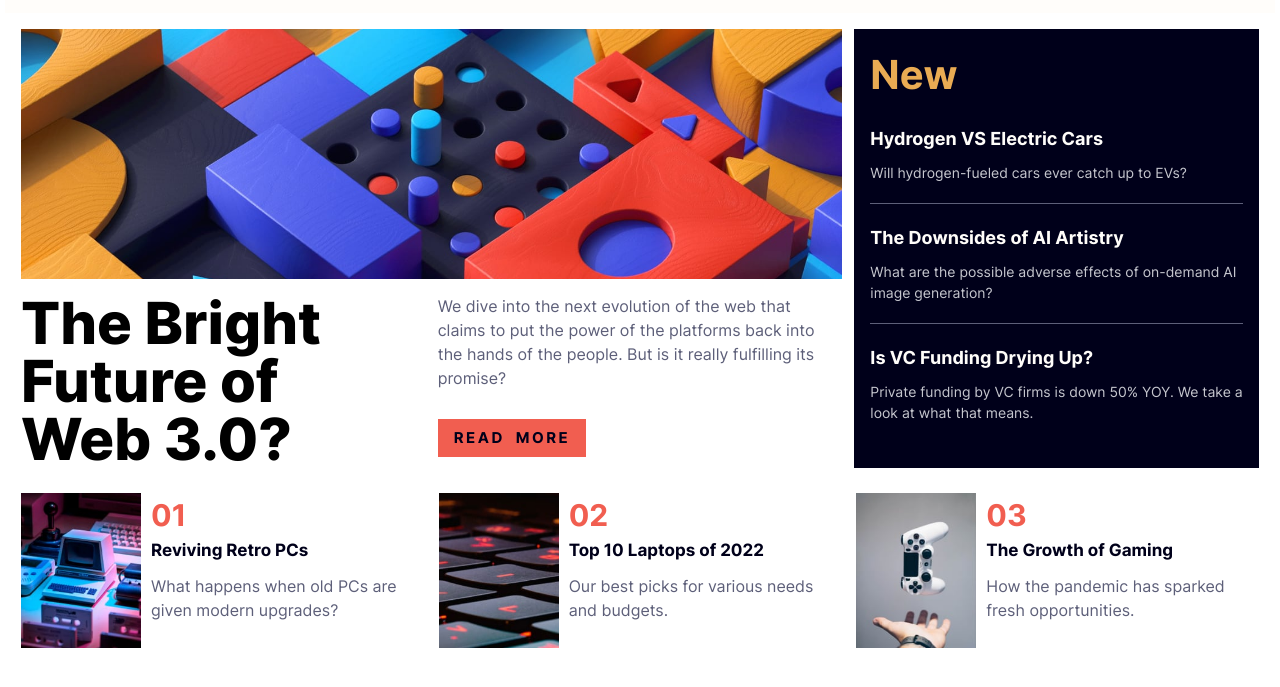
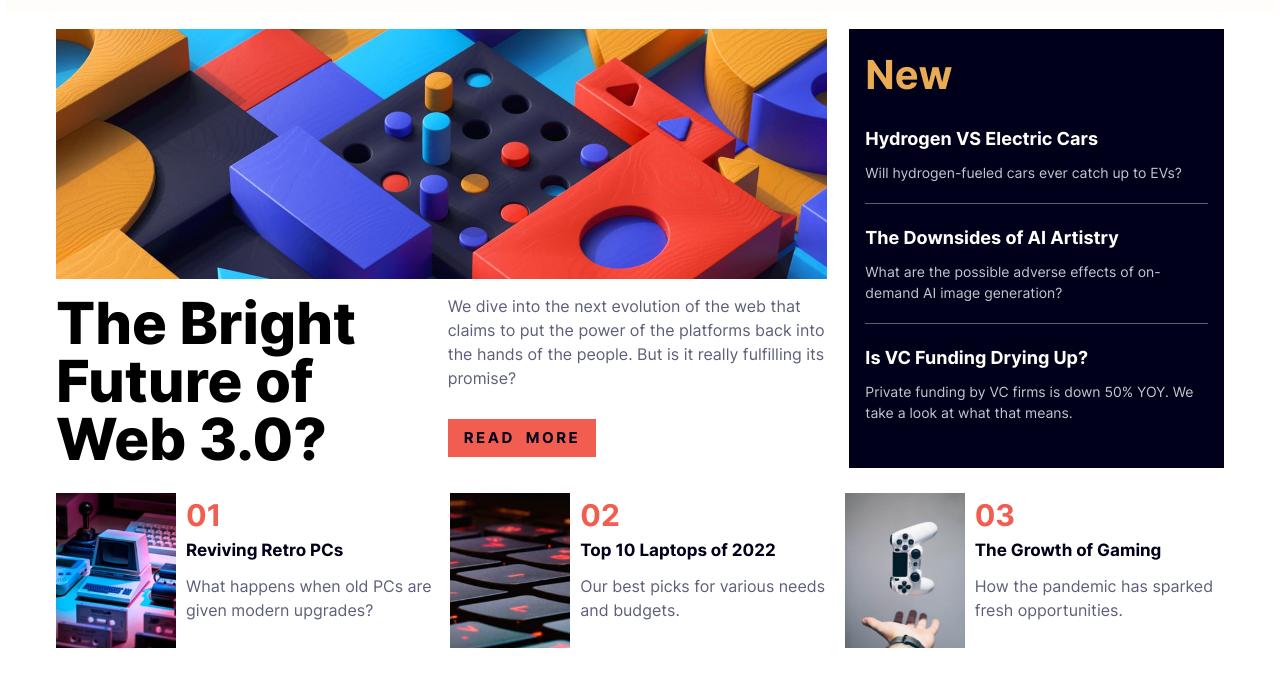
Before and after one commit to Obrienzo/news-website-homepage, a plain HTML site: page index.html in a window 1280 px wide. Shown: the part 65-752 px from the top of the page. Drawn offline with Linux system fonts and the light colour scheme.

Commit message:
Add grid gap

```diff
--- a/style.css
+++ b/style.css
@@ -151,7 +151,7 @@ header {
 
 main {
   padding: 1.6rem;
-  max-width: 127rem;
+  max-width: 120rem;
   margin: auto;
 }
 
@@ -393,6 +393,7 @@ h1 {
 
 @media screen and (min-width: 1024px) {
   main {
+    column-gap: 2.2rem;
     row-gap: 2.5rem;
   }
 
```
